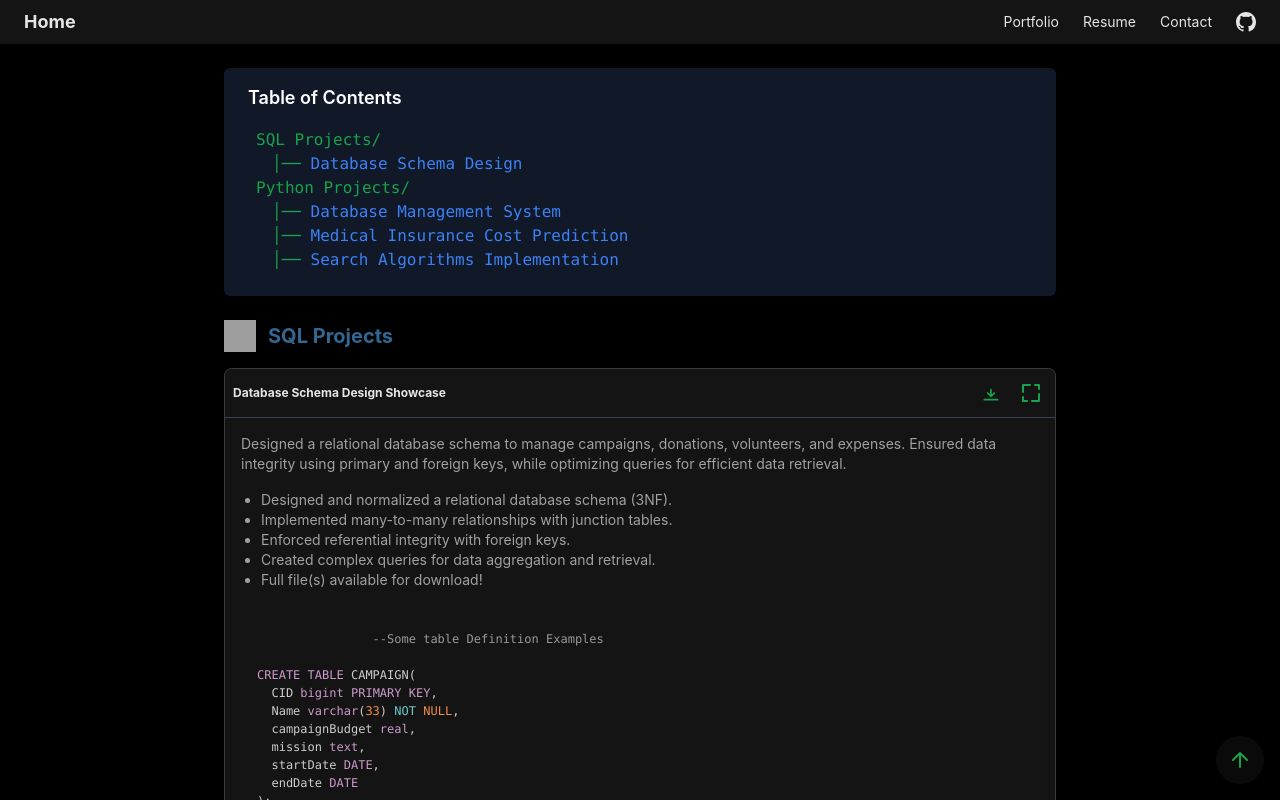
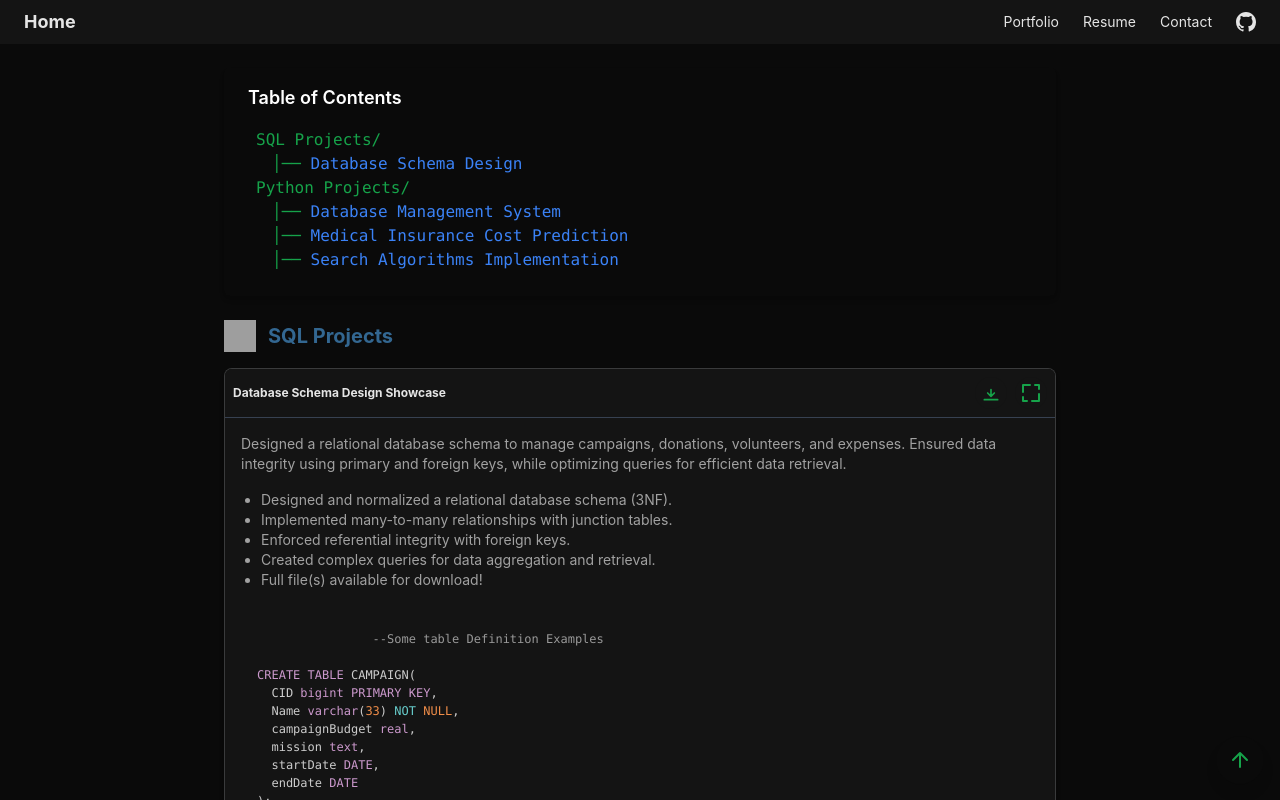
Before and after one commit to naumgh/my-portfolio, a SvelteKit app: page /projects in a window 1280 px wide. Shown: the top 800 px of the page. Built offline with nearby package versions, Linux system fonts and the light colour scheme; grey boxes are pictures that could not be loaded.

Commit message:
scrollbar

```diff
--- a/src/routes/projects/+page.svelte
+++ b/src/routes/projects/+page.svelte
@@ -13,11 +13,11 @@
 
 <Navbar />
 
-<main class="p-4 sm:p-6 text-primary font-sans min-h-screen">
+<main class="p-4 sm:p-6 bg-background text-primary font-sans min-h-screen">
     <!-- Page Container with Adjusted Max Width -->
     <div class="w-full max-w-5xl mx-auto px-4 sm:px-8 md:px-12 lg:px-24">
         <!-- Table of Contents -->
-        <nav class="mb-6 px-4 sm:px-8 md:px-12 lg:px-6 py-4 rounded-md shadow-md bg-gray-900 text-white">
+        <nav class="mb-6 px-4 sm:px-8 md:px-12 lg:px-6 py-4 rounded-md shadow-md text-white">
             <h2 class="text-base sm:text-lg font-semibold mb-2">Table of Contents</h2>
             <div class="pl-2 text-accent font-mono p-2 rounded-md text-sm sm:text-base">
                 <p>SQL Projects/</p>
```
